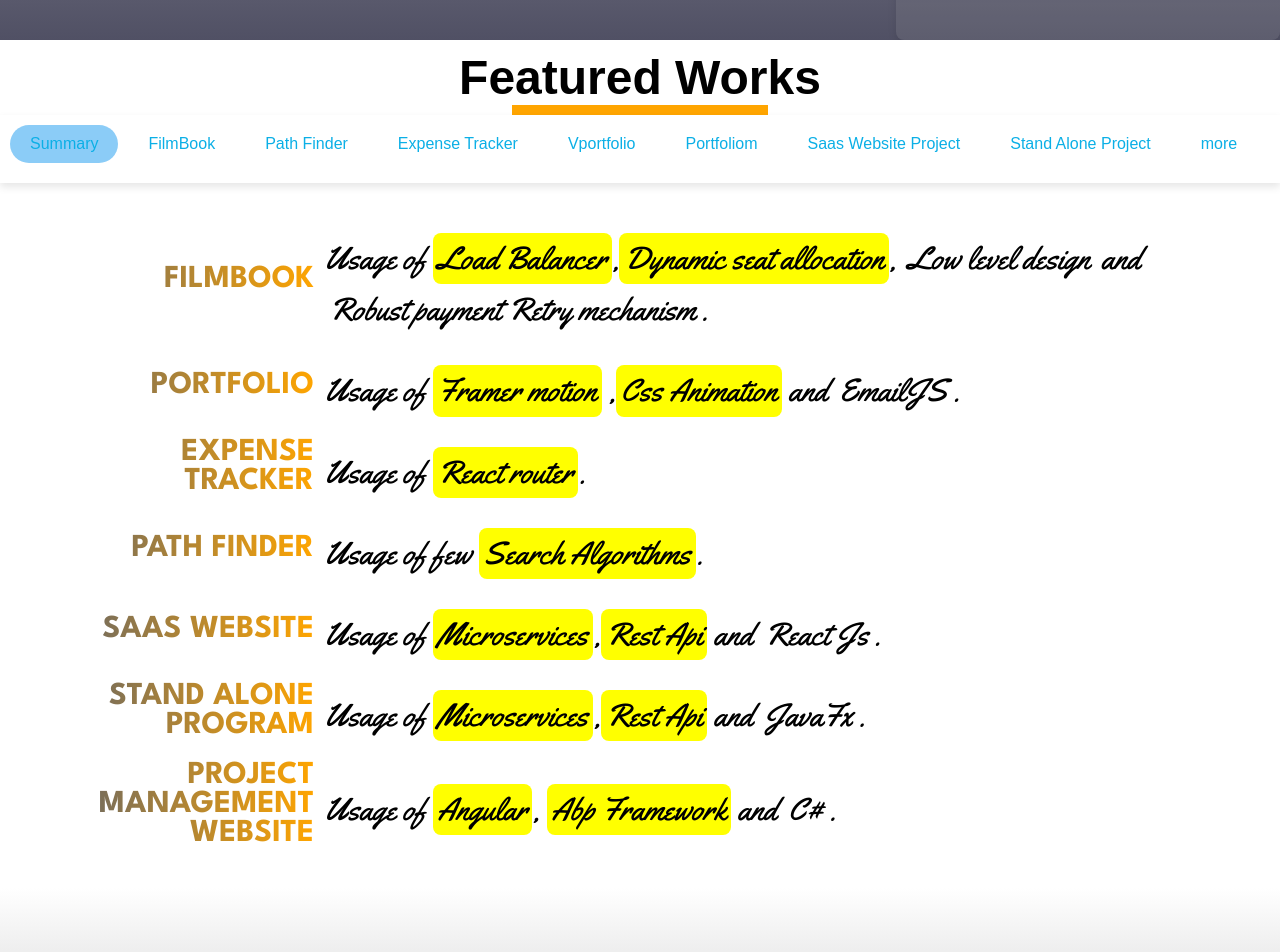
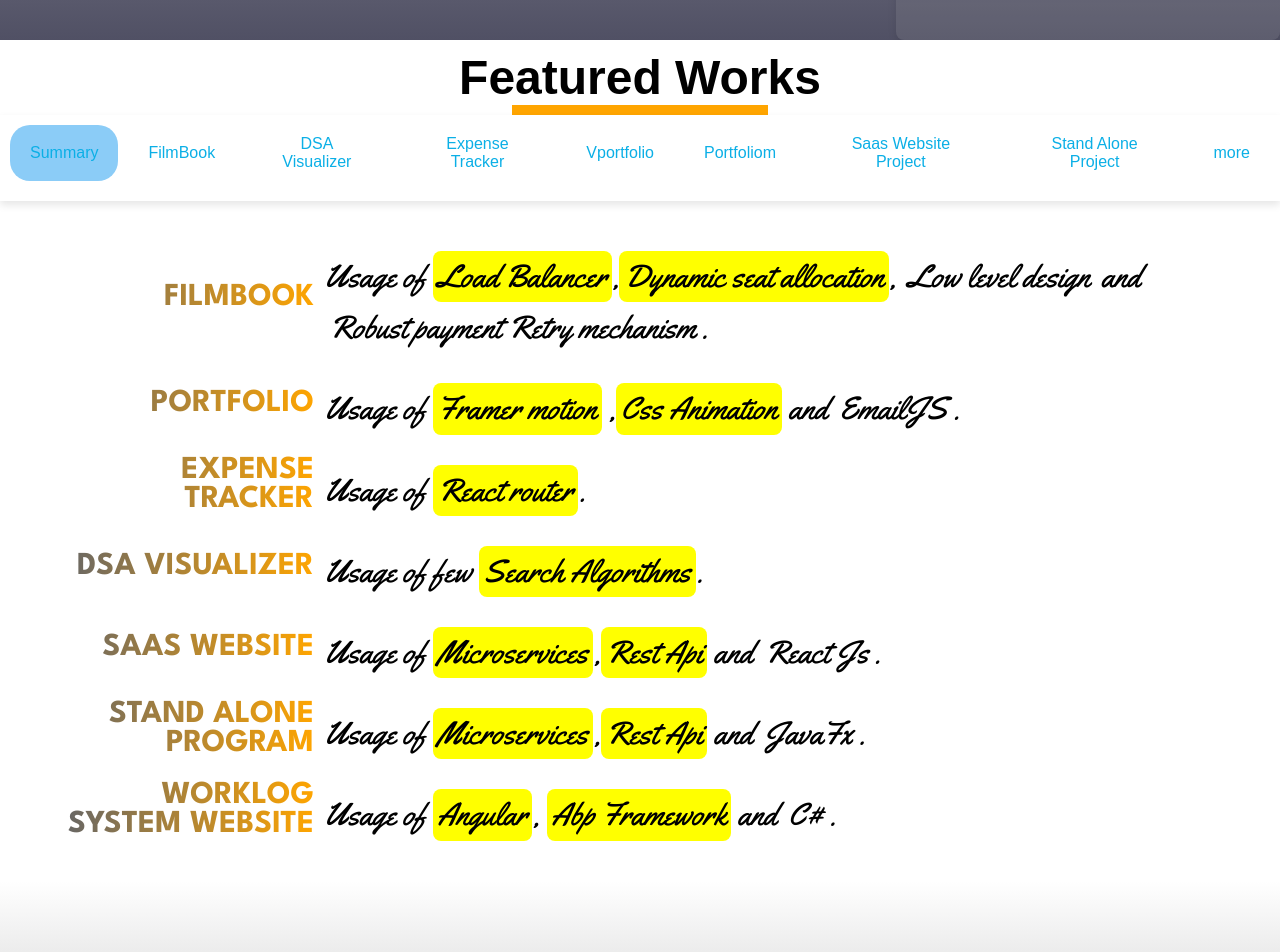
Before and after one commit to varunnlv/vportfolio, a React (Create React App) app: page / in a window 1280 px wide. Shown: the part 3160-4112 px from the top of the page. Built offline with nearby package versions, Linux system fonts and the light colour scheme; a web font is replaced by a local one.

Commit message:
Update portfolio.jsx

```diff
--- a/src/components/portfolio/portfolio.jsx
+++ b/src/components/portfolio/portfolio.jsx
@@ -158,7 +158,7 @@ const Portfolio = () => {
                         className={`tab ${activeTab === 'PathFinder' ? 'active' : ''}`}
                         onClick={() => setActiveTab('PathFinder')}
                         >
-                        Path Finder
+                        DSA Visualizer
                         </button>
                           <button
                         className={`tab ${activeTab === 'ExpenseTracker' ? 'active' : ''}`}
@@ -286,7 +286,7 @@ const Portfolio = () => {
 
                                 <div className="image-item4" >
                                         <div>
-                                            <h3>PATH FINDER</h3>
+                                            <h3>DSA VISUALIZER</h3>
                                         </div>
 
                                     </div>
@@ -349,7 +349,7 @@ const Portfolio = () => {
 
                                 <div className="image-item4" >
                                         <div>
-                                            <h3>PROJECT MANAGEMENT WEBSITE</h3>
+                                            <h3> WORKLOG SYSTEM WEBSITE</h3>
                                         </div>
 
                                     </div>
@@ -1173,7 +1173,7 @@ const Portfolio = () => {
 
 
                            <div className="gallery-text">
-                             <h2>PATH FINDER</h2>
+                             <h2>DSA VISUALIZER</h2>
 
 {/*                              <div class="slider-container">
                                 <Slider {...settings}>
```
